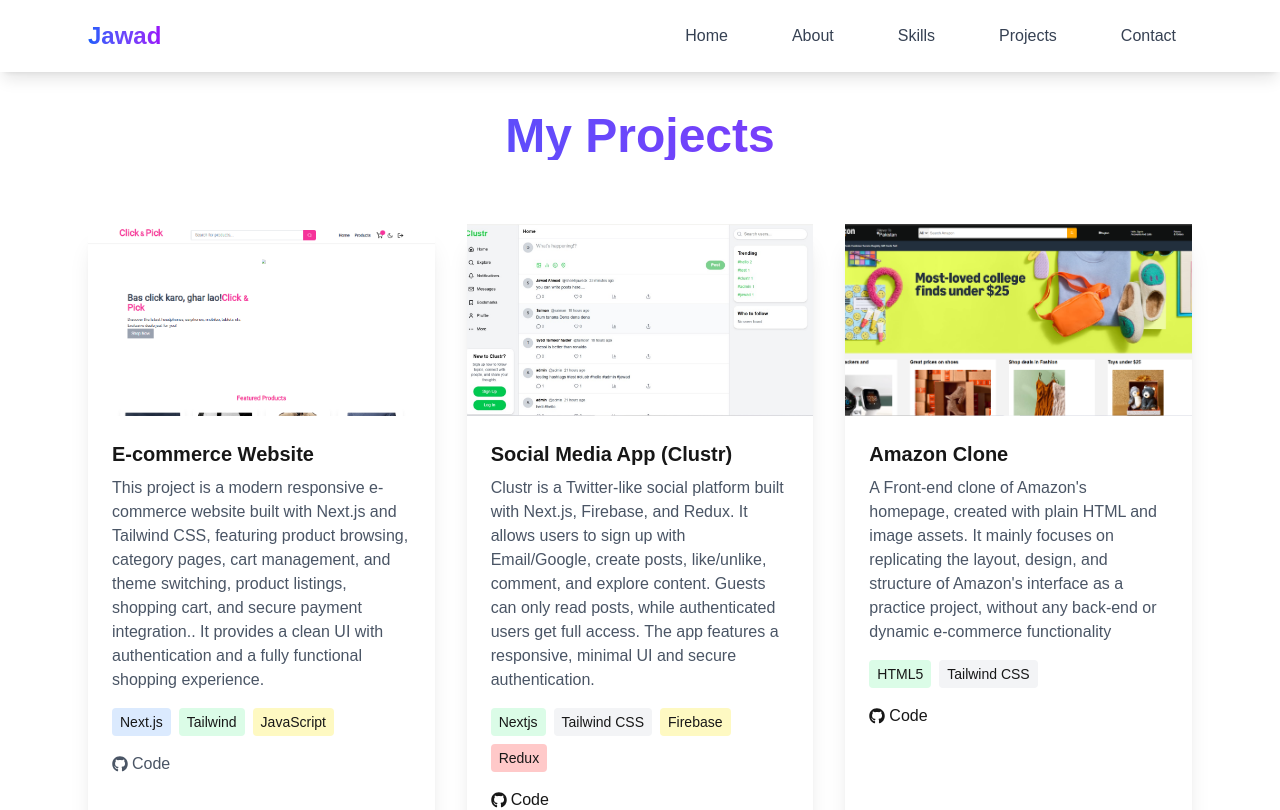
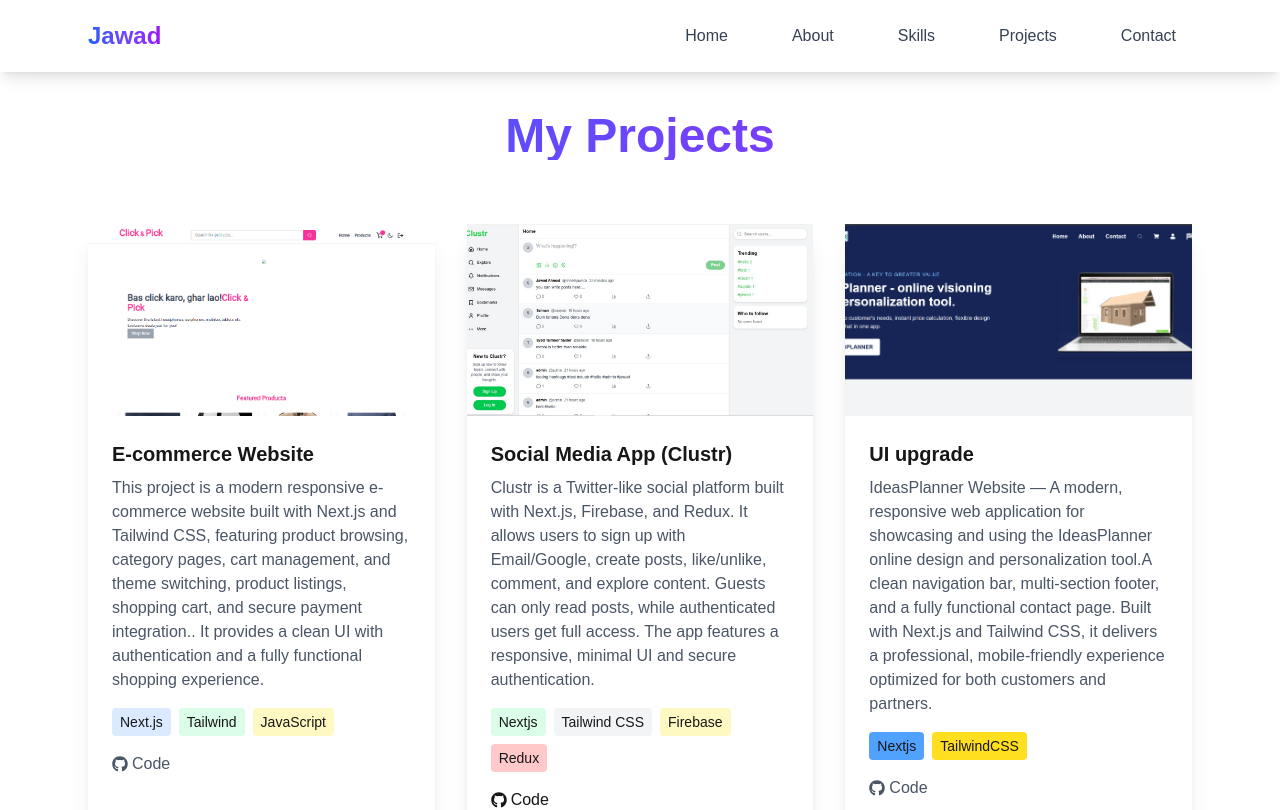
Before and after one commit to ijawadahmadcs/jawadahmad, a Next.js app: page /projects in a window 1280 px wide. Shown: the top 810 px of the page. Built offline with nearby package versions, Linux system fonts and the light colour scheme.

Commit message:
responsiveness-clean

```diff
--- a/src/Components/Header/Header.jsx
+++ b/src/Components/Header/Header.jsx
@@ -16,42 +16,49 @@
 
   return (
     <nav
-      className="fixed top-0 w-full bg-white/90 backdrop-blur-md shadow-lg z-50 transition-all duration-300 dark:bg-white dark:text-black"
+      className="fixed top-0 w-full text-blue-600 bg-white/90 backdrop-blur-md shadow-lg z-50 transition-all duration-300"
       id="navbar"
     >
       <div className="max-w-6xl mx-auto px-6">
         <div className="flex justify-between items-center py-4">
+          {/* Logo / Name */}
           <div className="text-2xl font-bold bg-gradient-to-r from-blue-600 to-purple-600 bg-clip-text text-transparent">
             Jawad
           </div>
+
+          {/* Desktop Nav */}
           <div className="hidden md:flex space-x-8">
             {links.map((link) => (
               <Link
                 key={link.href}
                 href={link.href}
-                className="relative py-2 px-4 text-gray-700 dark:text-gray-200 hover:text-blue-600 transition-all duration-300 group"
+                className="relative py-2 px-4 text-gray-700 hover:text-blue-600 transition-all duration-300 group"
               >
                 {link.name}
                 <span className="absolute bottom-0 left-0 w-0 h-0.5 bg-blue-600 group-hover:w-full transition-all duration-300"></span>
               </Link>
             ))}
           </div>
+
+          {/* Mobile Menu Toggle */}
           <button
-            className="md:hidden text-gray-700 dark:text-gray-200 hover:text-blue-600 transition-colors"
+            className="md:hidden text-gray-700 hover:text-blue-600 transition-colors"
             onClick={() => setMenuOpen(!menuOpen)}
+            aria-label="Toggle menu"
           >
             {menuOpen ? <FaTimes size={22} /> : <FaBars size={22} />}
           </button>
         </div>
       </div>
 
+      {/* Mobile Dropdown */}
       {menuOpen && (
-        <div className="md:hidden w-full bg-white dark:bg-gray-900 shadow-lg">
+        <div className="md:hidden w-full bg-white shadow-lg">
           {links.map((link) => (
             <Link
               key={link.href}
               href={link.href}
-              className="block px-6 py-3 text-gray-700 dark:text-gray-200 hover:bg-gray-100 dark:hover:bg-gray-800 hover:text-blue-600 transition-colors relative"
+              className="block px-6 py-3 text-gray-700 hover:bg-gray-100 hover:text-blue-600 transition-colors relative"
               onClick={() => setMenuOpen(false)}
             >
               {link.name}
--- a/src/Components/Main/Main.jsx
+++ b/src/Components/Main/Main.jsx
@@ -6,17 +6,18 @@
     <>
       <section
         id="home"
-        className="min-h-screen flex items-center justify-center relative overflow-hidden "
+        className="min-h-screen flex items-center justify-center relative overflow-hidden bg-white"
       >
-        <div className="absolute inset-0 bg-gradient-to-br from-blue-600/10 to-purple-600/10 dark:from-blue-600/10 dark:to-purple-600/10" />
-        <div className="absolute top-20 left-20 w-72 h-72 bg-blue-400/20 rounded-full blur-3xl dark:bg-blue-400/20" />
-        <div className="absolute bottom-20 right-20 w-96 h-96 bg-purple-400/20 rounded-full blur-3xl dark:bg-purple-400/20" />
+        {/* Background gradients — same for all themes */}
+        <div className="absolute inset-0 bg-gradient-to-br from-blue-600/10 to-purple-600/10" />
+        <div className="absolute top-20 left-20 w-72 h-72 bg-blue-400/20 rounded-full blur-3xl" />
+        <div className="absolute bottom-20 right-20 w-96 h-96 bg-purple-400/20 rounded-full blur-3xl" />
 
         <div className="text-center z-10 px-6 max-w-4xl mx-auto">
           <h1 className="text-5xl md:text-7xl font-bold mb-6 bg-gradient-to-r from-blue-600 via-purple-600 to-blue-800 bg-clip-text text-transparent">
             Hi, I'm Jawad Ahmad
           </h1>
-          <p className="text-xl md:text-2xl text-gray-600 mb-8">
+          <p className="text-xl md:text-2xl text-gray-700 mb-8">
             A professional web developer specializing in creating beautiful,
             functional websites and applications.
           </p>
--- a/src/app/projects/page.jsx
+++ b/src/app/projects/page.jsx
@@ -106,6 +106,50 @@
 
           <div className="bg-white rounded-2xl shadow-xl hover:shadow-2xl ">
             <div className="relative">
+              <a
+                href="https://ideasplanner.vercel.app/"
+                target="_blank"
+                className="cursor-pointer"
+              >
+                <img
+                  src="images/prog6.png"
+                  alt="IdeasPlanner"
+                  className="w-full h-48 object-cover hover:scale-110 transition-transform"
+                />
+              </a>
+              <div className="absolute inset-0 bg-gradient-to-t from-black/50 to-transparent opacity-0 hover:opacity-100 transition-opacity" />
+            </div>
+            <div className="p-6">
+              <h3 className="text-xl font-bold mb-2">UI upgrade</h3>
+              <p className="text-gray-600 mb-4">
+                IdeasPlanner Website — A modern, responsive web application for
+                showcasing and using the IdeasPlanner online design and
+                personalization tool.A clean navigation bar, multi-section
+                footer, and a fully functional contact page. Built with Next.js
+                and Tailwind CSS, it delivers a professional, mobile-friendly
+                experience optimized for both customers and partners.
+              </p>
+              <div className="flex flex-wrap gap-2 mb-4">
+                <span className="bg-blue-400 to   px-2 py-1 rounded text-sm">
+                  Nextjs
+                </span>
+                <span className="bg-yellow-300  px-2 py-1 rounded text-sm">
+                  TailwindCSS
+                </span>
+              </div>
+              <a
+                href="https://github.com/ijawadahmadcs/ideasplanner"
+                target="_blank"
+                rel="noopener noreferrer"
+                className="flex items-center text-gray-600 hover:text-gray-800"
+              >
+                <FaGithub className="mr-1" /> Code
+              </a>
+            </div>
+          </div>
+
+          <div className="bg-white rounded-2xl shadow-xl hover:shadow-2xl ">
+            <div className="relative">
               <img
                 src="images/prog3.png"
                 alt="Amazon Clone"
@@ -181,7 +225,7 @@
             <div className="relative">
               <img
                 src="images/prog4.jpg"
-                alt="Travel And Tour Management System"
+                alt="Snake Water Gun"
                 className="w-full h-48 object-cover hover:scale-110 transition-transform"
               />
               <div className="absolute inset-0 bg-gradient-to-t from-black/50 to-transparent opacity-0 hover:opacity-100 transition-opacity" />
```
Also changed, not shown: public/images/prog6.png (added).
